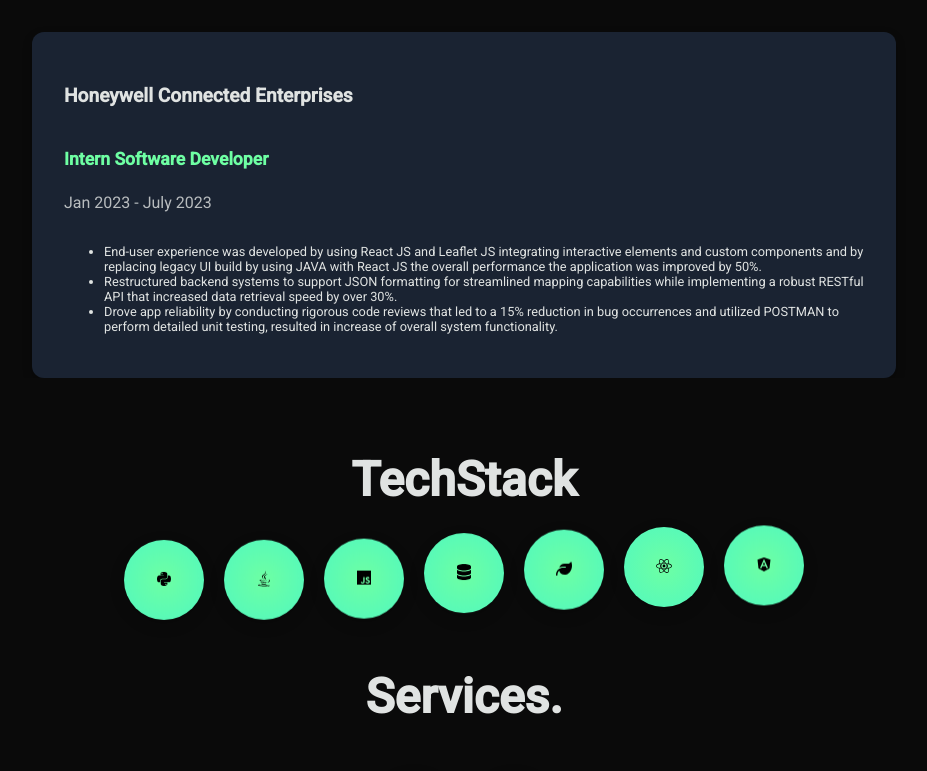
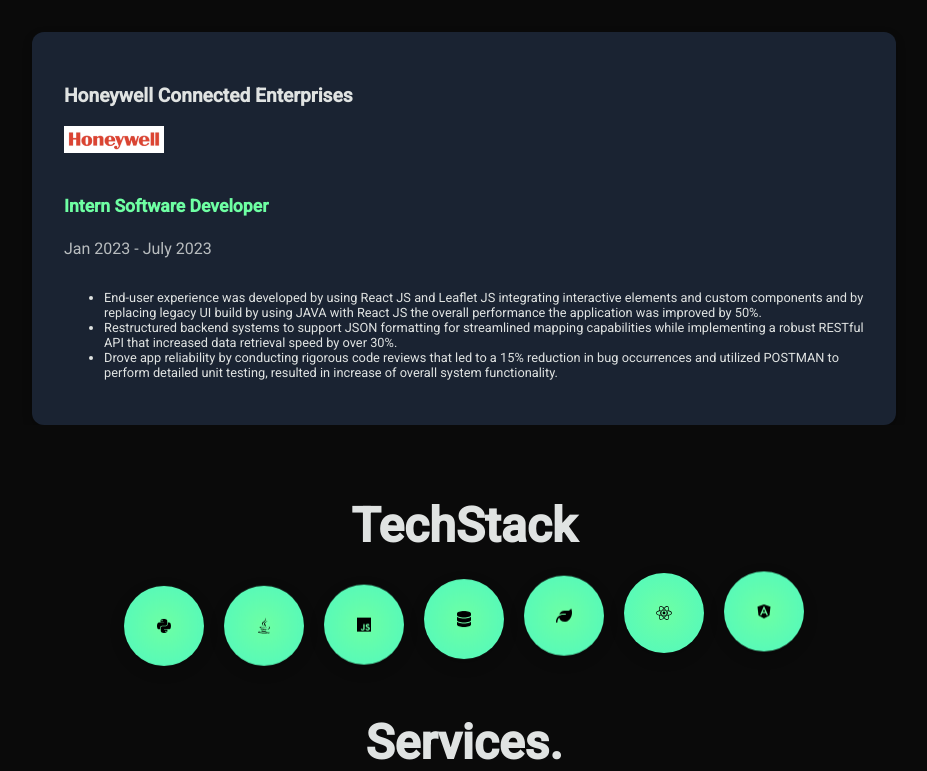
Before and after one commit to monish-rgb/MyPortfolio, an Angular app: page /exp in a window 1280 px wide. Shown: the part 812-1583 px from the top of the page, without its empty margins (176-1103 px from the left). Built offline with nearby package versions, Linux system fonts and the light colour scheme.

Commit message:
renderedHoneywell_img

```diff
--- a/src/app/experience/experience.component.html
+++ b/src/app/experience/experience.component.html
@@ -3,7 +3,7 @@
 <h2 class="section-title">Work Experience<span class="dot">.</span></h2>
     <div class="experience-card">
       <h3 class="company-name">Honeywell Connected Enterprises</h3>
-
+      <img src="/assets/Honeywell.png" alt="Honeywell Logo" class="company-logo" width="100">
       <div class="role">
         <div>
           <h4 class="job-title">Intern Software Developer</h4>
```
